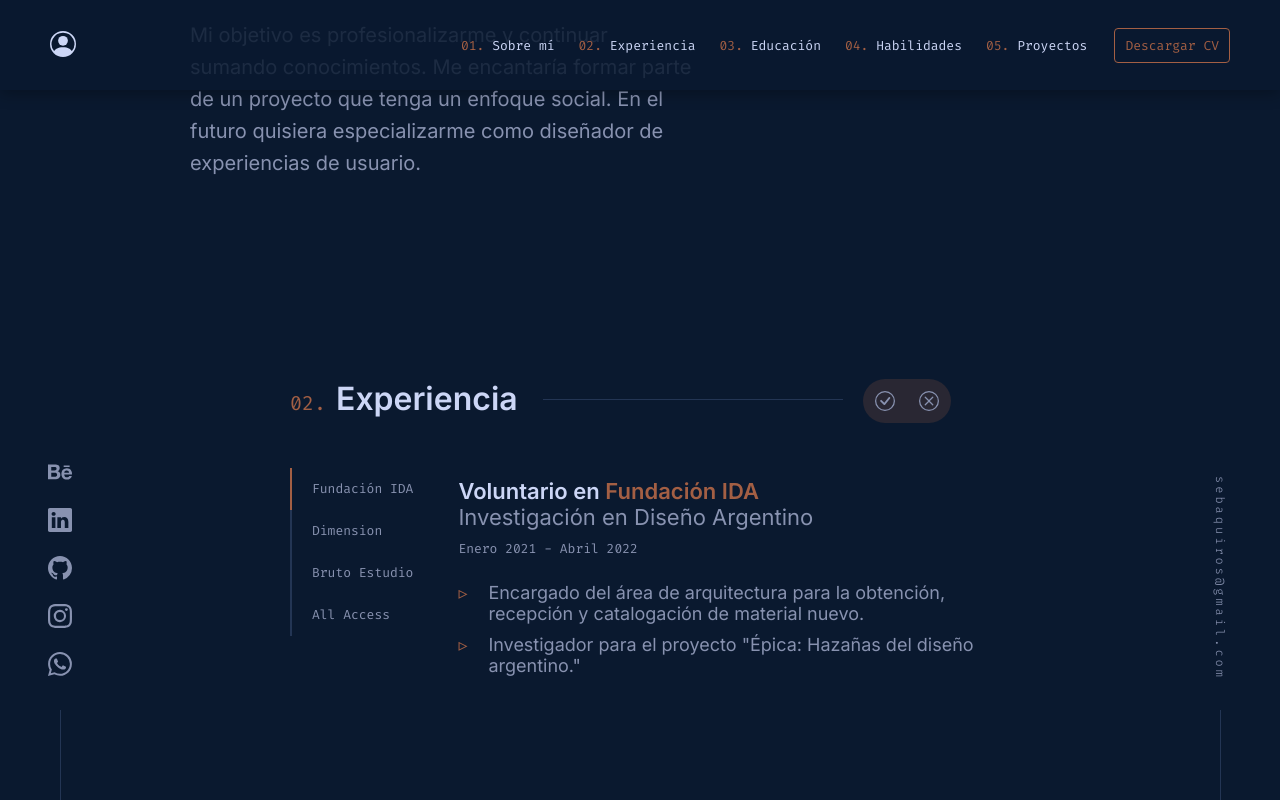
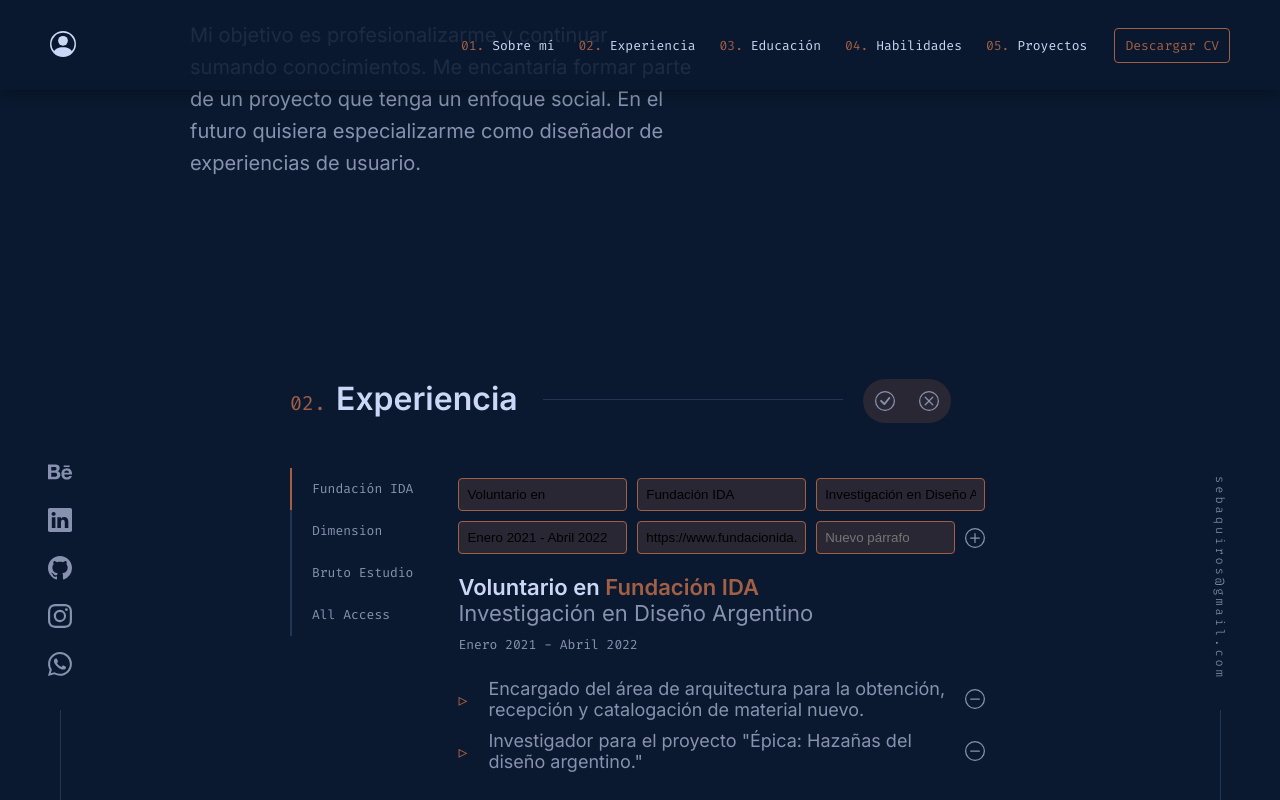
Before and after one commit to SebaQuiros/Portfolio, an Angular app: page / in a window 1280 px wide. Both pictures are taken after a click on the button 884 px from the left and 1654 px from the top of the page. Shown: the part 1254-2054 px from the top of the page. Built offline with nearby package versions, Linux system fonts and the light colour scheme; data requests are answered from the project's data file.

Commit message:
experience

```diff
--- a/src/app/components/experience/experience.component.html
+++ b/src/app/components/experience/experience.component.html
@@ -22,6 +22,74 @@
     </div>
     <div class="panel">
       <div class="panel-content" *ngIf="selectedExperience">
+        <div class="edition-controls" *ngIf="editMode">
+          <div class="edit-information">
+            <input
+              [(ngModel)]="selectedExperience.role"
+              id="role"
+              type="text"
+              name="role"
+              placeholder="role"
+            />
+            <input
+              [(ngModel)]="selectedExperience.title"
+              id="title"
+              type="text"
+              name="title"
+              placeholder="title"
+            />
+            <input
+              [(ngModel)]="selectedExperience.subtitle"
+              id="subtitle"
+              type="text"
+              name="subtitle"
+              placeholder="subtitle"
+            />
+            <input
+              [(ngModel)]="selectedExperience.time"
+              id="time"
+              type="text"
+              name="time"
+              placeholder="time"
+            />
+            <input
+              [(ngModel)]="selectedExperience.link"
+              id="link"
+              type="text"
+              name="link"
+              placeholder="link"
+            />
+            <div class="edit-description">
+              <input
+                [(ngModel)]="newParagraph"
+                id="newTool"
+                type="text"
+                name="newTool"
+                placeholder="Nuevo párrafo"
+              />
+              <button
+                (click)="addParagraph(selectedExperience, newParagraph)"
+                class="btn-edit"
+              >
+                <svg
+                  xmlns="http://www.w3.org/2000/svg"
+                  width="20"
+                  height="20"
+                  fill="currentColor"
+                  class="bi bi-plus-circle"
+                  viewBox="0 0 16 16"
+                >
+                  <path
+                    d="M8 15A7 7 0 1 1 8 1a7 7 0 0 1 0 14zm0 1A8 8 0 1 0 8 0a8 8 0 0 0 0 16z"
+                  />
+                  <path
+                    d="M8 4a.5.5 0 0 1 .5.5v3h3a.5.5 0 0 1 0 1h-3v3a.5.5 0 0 1-1 0v-3h-3a.5.5 0 0 1 0-1h3v-3A.5.5 0 0 1 8 4z"
+                  />
+                </svg>
+              </button>
+            </div>
+          </div>
+        </div>
         <h3>
           {{ selectedExperience.role }}
           <a class="in-text" [href]="selectedExperience.link" target="_blank"
@@ -33,6 +101,27 @@
         <ul class="panel-list bullet-list">
           <li *ngFor="let paragraph of selectedExperience.description">
             {{ paragraph }}
+            <button
+              (click)="deleteParagraph(selectedExperience, paragraph)"
+              *ngIf="editMode"
+              class="btn-edit"
+            >
+              <svg
+                xmlns="http://www.w3.org/2000/svg"
+                width="20"
+                height="20"
+                fill="currentColor"
+                class="bi bi-dash-circle"
+                viewBox="0 0 16 16"
+              >
+                <path
+                  d="M8 15A7 7 0 1 1 8 1a7 7 0 0 1 0 14zm0 1A8 8 0 1 0 8 0a8 8 0 0 0 0 16z"
+                />
+                <path
+                  d="M4 8a.5.5 0 0 1 .5-.5h7a.5.5 0 0 1 0 1h-7A.5.5 0 0 1 4 8z"
+                />
+              </svg>
+            </button>
           </li>
         </ul>
       </div>
--- a/src/app/components/experience/experience.component.ts
+++ b/src/app/components/experience/experience.component.ts
@@ -14,6 +14,7 @@ export class ExperienceComponent implements OnInit {
 
   experiences: Experience[] = [];
   selectedExperience?: Experience;
+  newParagraph: string = '';
 
   constructor(private experienceService: ExperienceService) {}
 
@@ -30,14 +31,29 @@ export class ExperienceComponent implements OnInit {
   onSelect(experience: Experience): void {
     this.selectedExperience = experience;
   }
+  // Funciones de la sección.
+  addParagraph(experience: Experience, paragraph: string) {
+    if (paragraph) {
+      experience.description.push(paragraph);
+    }
+  }
+  deleteParagraph(experience: Experience, paragraph: string) {
+    experience.description = experience.description.filter(
+      (t) => t !== paragraph
+    );
+  }
+
+  // Menú de cambios.
   editStart() {
     this.editMode = true;
-    console.log('Editing experience');
+    console.log('Editing skills');
   }
-  saveChanges() {
+  saveChanges(): void {
     this.editMode = false;
+    this.experienceService.saveChanges(this.experiences).subscribe();
   }
   cancelChanges() {
     this.editMode = false;
+    this.getExperiences();
   }
 }
--- a/src/app/components/skills/skills.component.scss
+++ b/src/app/components/skills/skills.component.scss
@@ -27,6 +27,7 @@
         }
         .edit-tools {
           display: flex;
+          margin-right: 80px;
           button {
             margin-left: 10px;
           }
--- a/src/app/services/experience.service.ts
+++ b/src/app/services/experience.service.ts
@@ -22,4 +22,13 @@ export class ExperienceService {
   getExperiences(): Observable<Experience[]> {
     return this.http.get<Experience[]>(this.experiencesUrl);
   }
+
+  // Gestión de cambios
+  saveChanges(experiences: Experience[]): Observable<Experience[]> {
+    return this.http.patch<Experience[]>(
+      this.experiencesUrl,
+      experiences,
+      this.httpOptions
+    );
+  }
 }
--- a/src/styles.scss
+++ b/src/styles.scss
@@ -226,6 +226,21 @@ section {
         height: auto;
         padding: 10px 5px;
         transition: var(--transition-general);
+        .edition-controls {
+          margin-bottom: 20px;
+          .edit-information {
+            display: grid;
+            grid-template-columns: repeat(3, 1fr);
+            grid-template-rows: repeat(2, 1fr);
+            gap: 10px;
+          }
+          .edit-description {
+            display: flex;
+            button {
+              margin-left: 10px;
+            }
+          }
+        }
         h3 {
           font-size: 22px;
           margin: 0px;
@@ -248,11 +263,16 @@ section {
           position: relative;
           padding-left: 30px;
           li {
+            display: flex;
+            align-items: center;
             margin-bottom: 10px;
-          }
-          li::before {
-            position: absolute;
-            left: 0px;
+            &:before {
+              position: absolute;
+              left: 0px;
+            }
+            button {
+              margin-left: 10px;
+            }
           }
         }
       }
```
